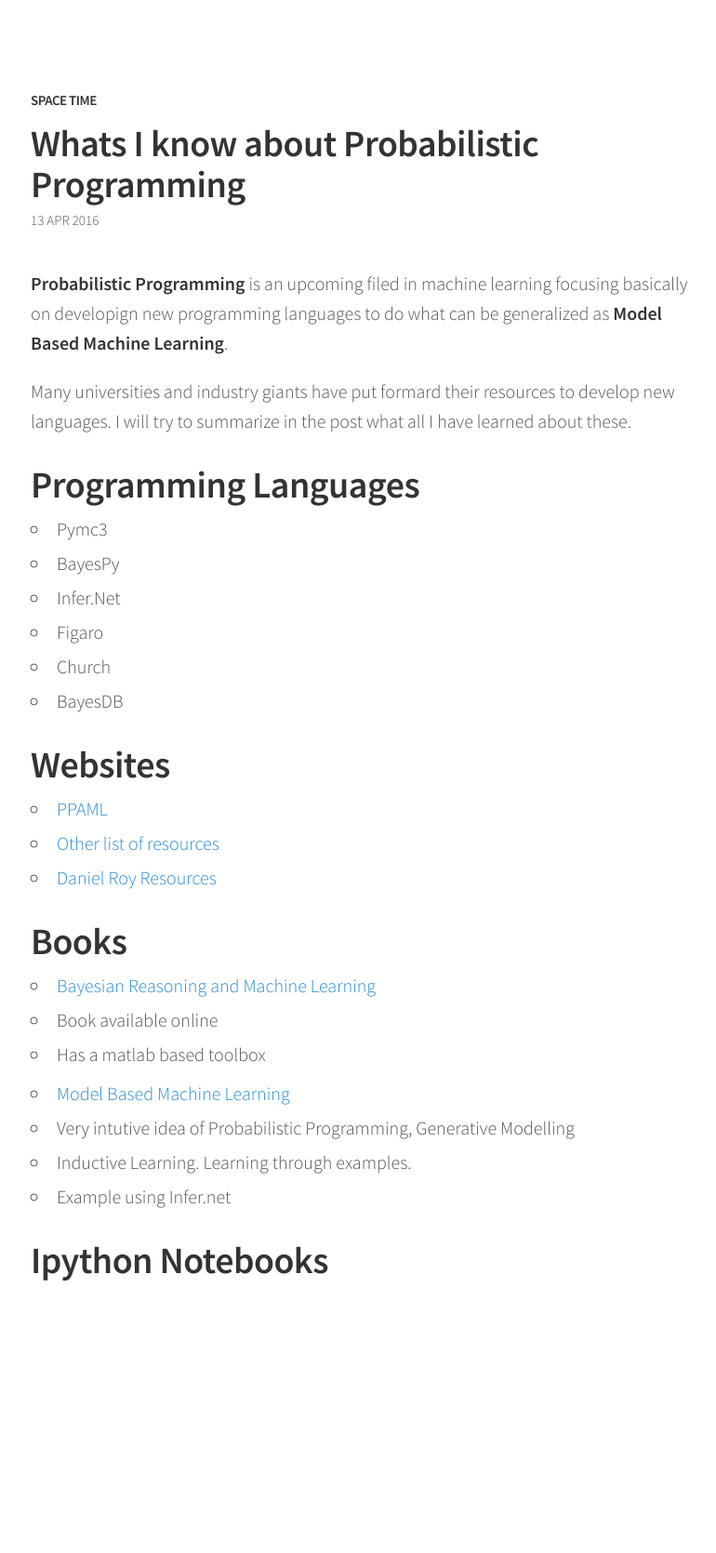
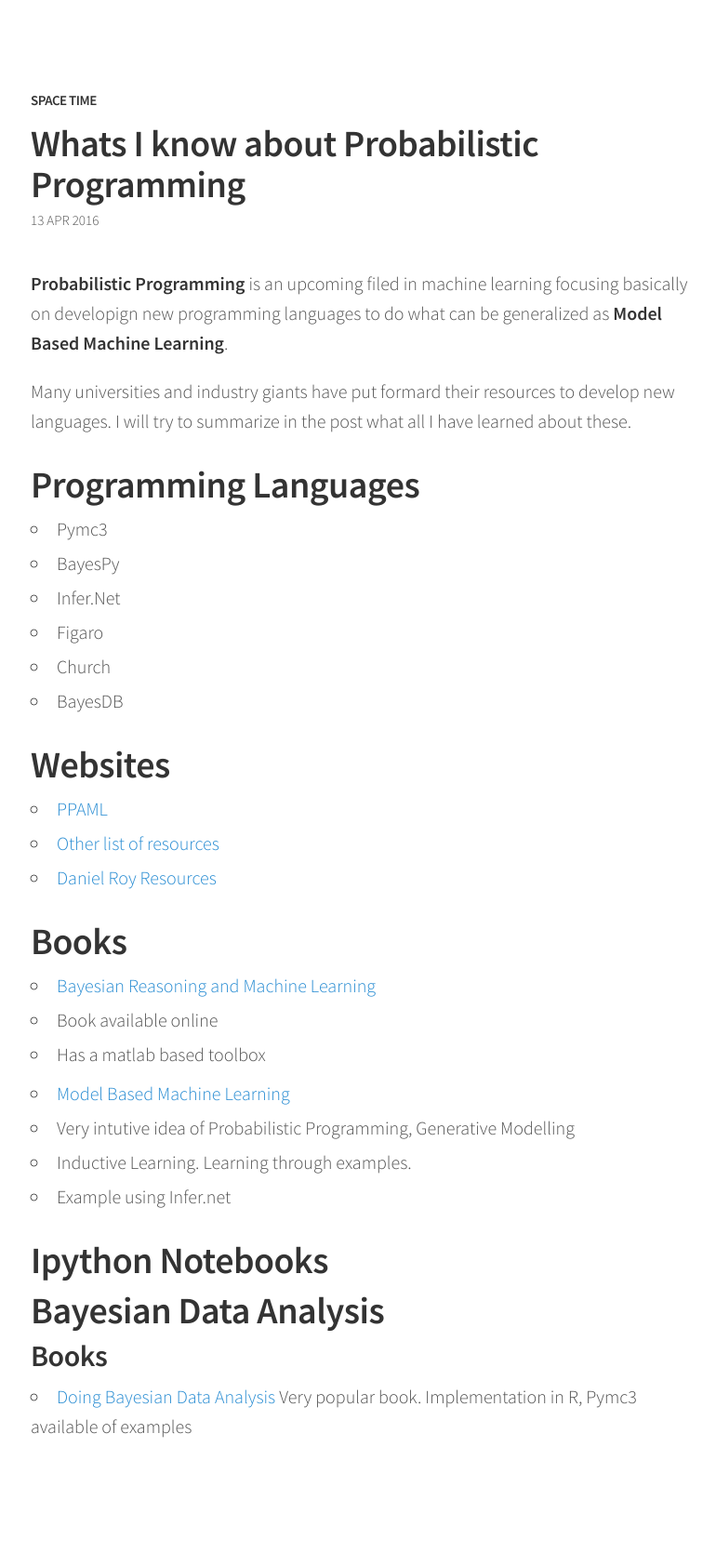
Before and after one commit to deebuls/spacetime, a Jekyll site: the page built from _posts/2016-04-13-what-i-know-about-probability-programming.md, in a window 1280 px wide. Shown: the whole page at 93% size, without its empty margins (247-1017 px from the left). Built offline with Jekyll 4.4.1, drawn with Linux system fonts in a browser that asks for light colours; Markdown is read by kramdown in place of the engine named in the settings; before the commit the page ends 1487 px from its top, so only the background shows below that.

Commit message:
[Post] probabilistic update

```diff
--- a/_posts/2016-04-13-what-i-know-about-probability-programming.md
+++ b/_posts/2016-04-13-what-i-know-about-probability-programming.md
@@ -34,3 +34,9 @@
     - Example using Infer.net
 
 # Ipython Notebooks
+
+# Bayesian Data Analysis
+
+## Books
+- [Doing Bayesian Data Analysis](http://www.indiana.edu/~kruschke/)
+    Very popular book. Implementation in R, Pymc3 available of examples
--- a/style.scss
+++ b/style.scss
@@ -193,7 +193,37 @@
   color: inherit;
   background-color: transparent;
 }
-
+.chart {
+        border: 1px solid black;
+    }
+.chart div {
+    font: 10px sans-serif;
+    background-color: steelblue;
+    text-align: right;
+    padding: 3px;
+    margin: 1px;
+    color: white;
+}
+.chart rect {
+    stroke: white;
+    fill: steelblue;
+}
+.axis path,
+.axis line {
+    fill: none;
+    stroke: #000;
+    shape-rendering: crispEdges;
+}
+.line {
+    fill: none;
+    stroke-width: 1.5px;
+}
+.line.ideal {
+    stroke: steelblue;
+}
+.line.actual {
+    stroke: orange;
+}
 .highlight {
   margin-bottom: 1rem;
   border-radius: 4px;
```
Also changed, not shown: js/embed-d3.js (+74 -5 lines), 4 other files.
